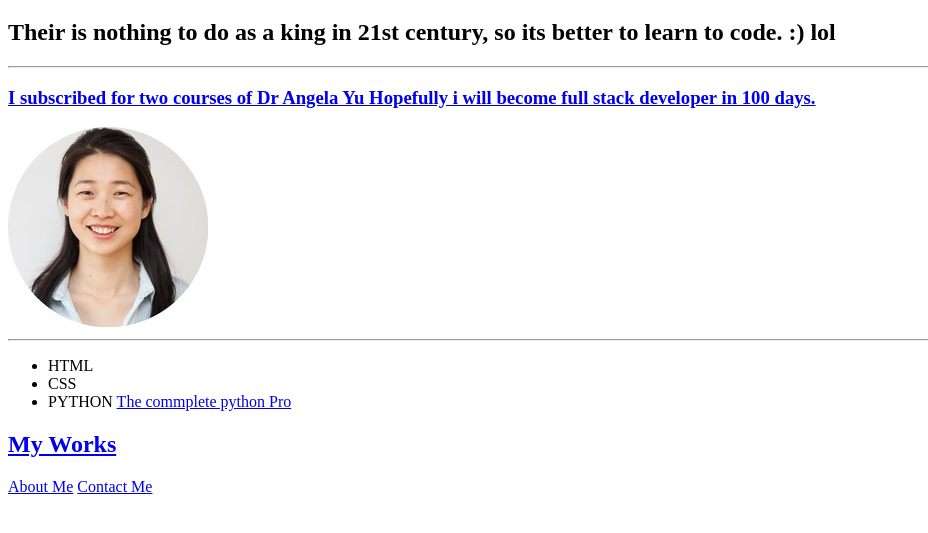
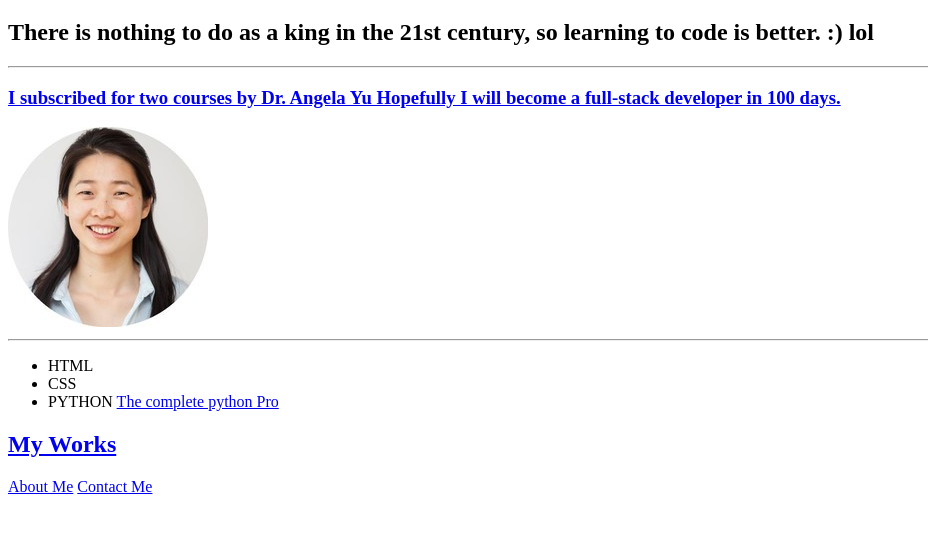
Before and after one commit to bikermonks/html-portfolio, a plain HTML site: page index.html in a window 1280 px wide. Shown: the part 61-594 px from the top of the page, without its empty margins (0-928 px from the left). Drawn offline with Linux system fonts and the light colour scheme.

Commit message:
Update index.html

```diff
--- a/index.html
+++ b/index.html
@@ -8,16 +8,16 @@
 </head>
 <body>
     <h1>Naren Raj "The King" </h1>
-    <h2>Their is nothing to do as a king in 21st century, so its better to learn to code. :) lol</h2>
+    <h2> There is nothing to do as a king in the 21st century, so learning to code is better. :) lol</h2>
     <hr/>
-    <h3><a href="#">I subscribed for two courses of Dr Angela Yu Hopefully i will become full stack developer in 100 days.</a></h3>
+    <h3><a href="#">I subscribed for two courses by Dr. Angela Yu Hopefully I will become a full-stack developer in 100 days.</a></h3>
     <img src="./assets/images/1517580261450.jpg">
 
     <hr/>
     <ul>
         <li>HTML</li>
         <li>CSS</li>
-        <li>PYTHON <a href="https://www.udemy.com/course/100-days-of-code/?kw=100+days+of&src=sac&couponCode=JUST4U02223">The commplete python Pro</code></a></li>
+        <li>PYTHON <a href="https://www.udemy.com/course/100-days-of-code/?kw=100+days+of&src=sac&couponCode=JUST4U02223">The complete python Pro</code></a></li>
     </ul>
 
     <h2><a href="#">My Works</a></h2>
```
